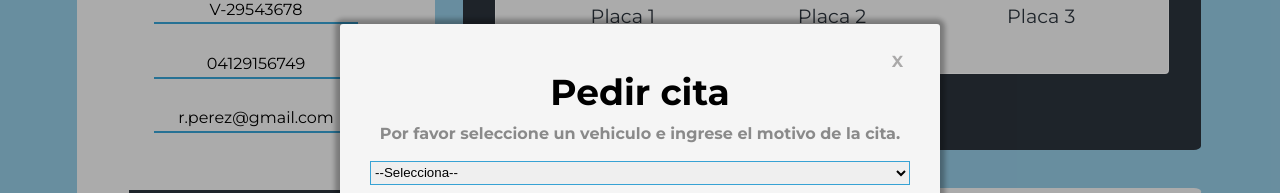
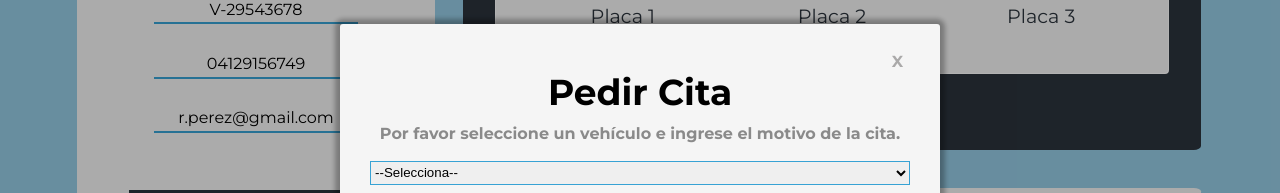
Before and after one commit to nbolinaga/automotrizBGM, an Angular app in the folder automotrizBGMQ/: page /perfil in a window 1280 px wide. Both pictures are taken after a click on the button "Pedir Cita". Shown: the part 390-583 px from the top of the page. Built offline with nearby package versions, Linux system fonts and the light colour scheme.

Commit message:
detalles popup

```diff
--- a/automotrizBGMQ/src/app/components/perfil/perfil.component.html
+++ b/automotrizBGMQ/src/app/components/perfil/perfil.component.html
@@ -78,8 +78,8 @@
   <div class="overlay" *ngIf="activar">
       <div class="popup">
           <a (click)="activacion()" class="btn-cerrar-popup">X</a>
-          <h3>Pedir cita</h3>
-          <h4>Por favor seleccione un vehiculo e ingrese el motivo de la cita.</h4>
+          <h3>Pedir Cita</h3>
+          <h4>Por favor seleccione un vehículo e ingrese el motivo de la cita.</h4>
           <form action="">
               <div class="contenedor-inputs">
                   <select name="Vehiculos" id="Vehiculos">
```
